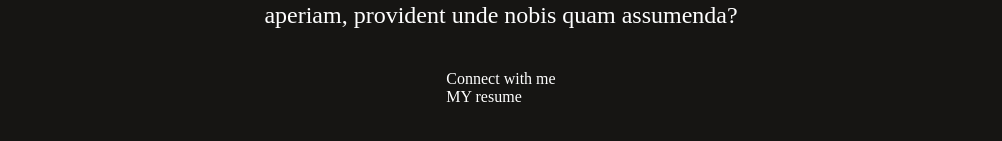
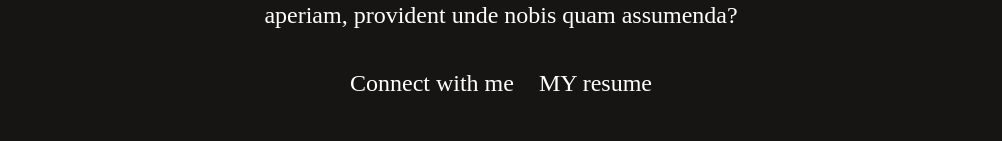
Before and after one commit to YoshithMaddi/Yoshii_portfilio, a React (Vite) app: page / in a window 1280 px wide. Shown: the part 793-934 px from the top of the page, without its empty margins (139-1141 px from the left). Before the commit the page ends 899 px from the top, so only its background shows below. Built offline with nearby package versions, Linux system fonts and the light colour scheme.

Commit message:
working_on hero page

```diff
--- a/src/components/Hero/Hero.css
+++ b/src/components/Hero/Hero.css
@@ -29,3 +29,13 @@
     line-height: 40px;
 
 }
+.hero-action{
+    display: flex;
+    align-items:center;
+    gap: 25px;
+    font-size: 24px;
+    font-weight: 500px;
+    margin-bottom: 50px;
+
+
+}
--- a/src/components/Hero/Hero.jsx
+++ b/src/components/Hero/Hero.jsx
@@ -7,7 +7,7 @@ const Hero = () => {
       <img src={image} alt="" />
       <h1> <span>I'm Yoshith</span>, frontend developer based in India.</h1>
       <p>Lorem ipsum dolor sit amet consectetur adipisicing elit. Aut cupiditate labore iusto perferendis consequuntur perspiciatis sint aperiam, provident unde nobis quam assumenda?</p>
-      <div className="hero-actions">
+      <div className="hero-action">
         <div className="connect">Connect with me</div>
         <div className="my-resume">MY resume</div>
       </div>
```
